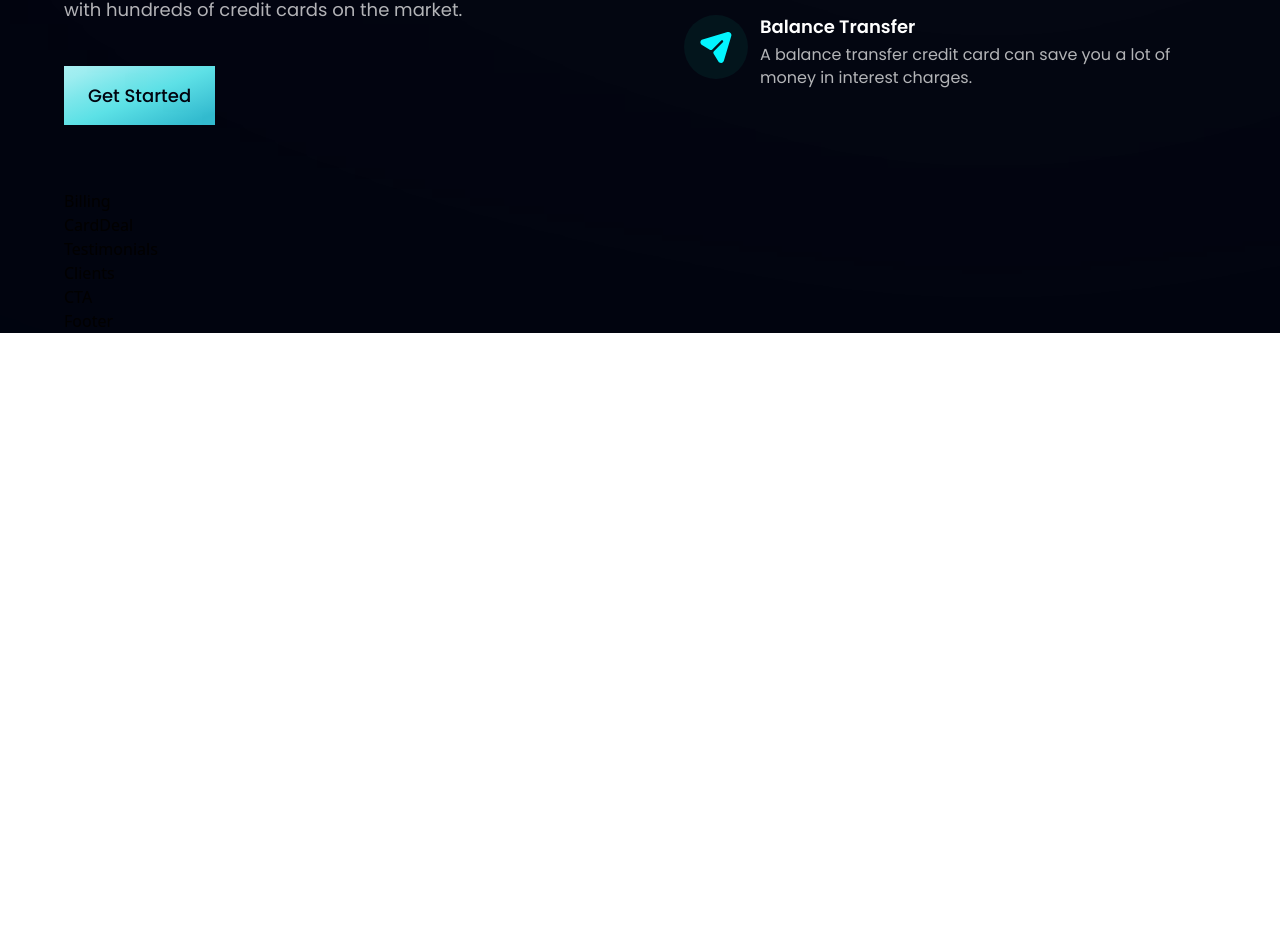
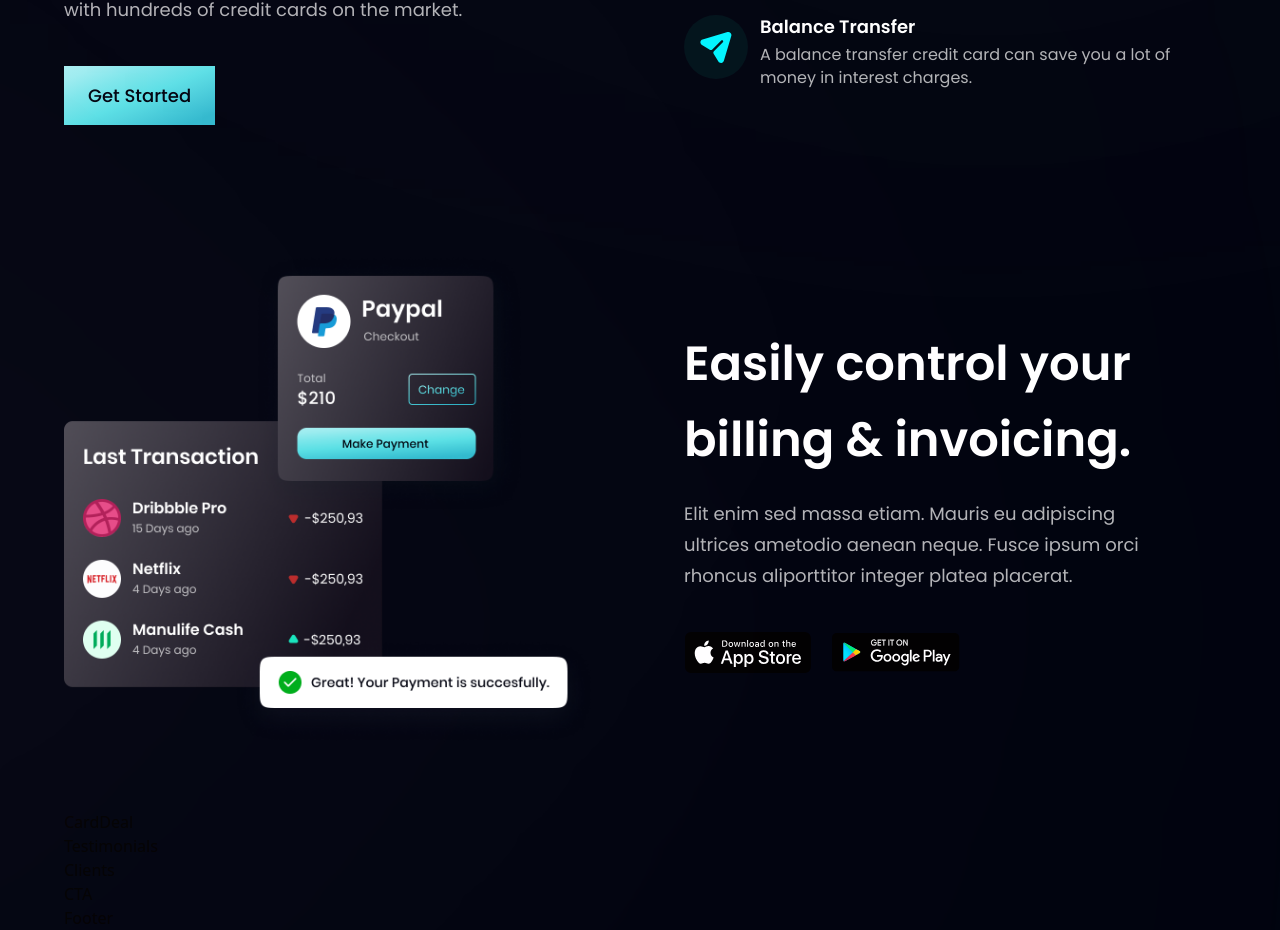
Before and after one commit to igor-mlv/example-of-responsive-react-app, a React (Vite) app: page / in a window 1280 px wide. Shown: the part 1326-2256 px from the top of the page. Before the commit the page ends 1659 px from the top, so only its background shows below. Built offline with nearby package versions, Linux system fonts and the light colour scheme.

Commit message:
finished billing section

```diff
--- a/src/components/Billing.jsx
+++ b/src/components/Billing.jsx
@@ -1,9 +1,27 @@
-import React from 'react'
+import { apple, bill, google } from '../assets';
+import styles, { layout } from '../styles';
 
-const Billing = () => {
-    return (
-        <div>Billing</div>
-    )
-}
+const Billing = () => (
+    <section id="product" className={layout.sectionReverse}>
+        <div className={layout.sectionImgReverse}>
+            <img src={bill} alt="billing" className="w-[100%] h-[100$%] relative z-[5]" />
+
+            <div className="absolute z-[3] -left-1/2 top-0 w-[50%] h-[50%] rounded-full white__gradient" />
+            <div className="absolute z-[0] -left-1/2 bottom-0 w-[50%] h-[50%] rounded-full pink__gradient" />
+        </div>
+
+        <div className={`${layout.sectionInfo} md:ml-10`}>
+            <h2 className={styles.heading2}>Easily control your <br className="sm:block hidden " />billing & invoicing.</h2>
+            <p className={`${styles.paragraph} max-w-[470px] mt-5`}>
+                Elit enim sed massa etiam. Mauris eu adipiscing ultrices ametodio aenean neque. Fusce ipsum orci rhoncus aliporttitor integer platea placerat.
+            </p>
+
+            <div className="flex flex-row flex-wrap sm:mt-10 mt-6 ">
+                <img src={apple} alt="app_store" className="w-[128px] h-[42px] object-contain mr-5 cursor-pointer" />
+                <img src={google} alt="google_store" className="w-[128px] h-[42px] object-contain cursor-pointer" />
+            </div>
+        </div>
+    </section>
+)
 
 export default Billing
--- a/src/styles.js
+++ b/src/styles.js
@@ -19,7 +19,7 @@
     section: `flex md:flex-row flex-col ${styles.paddingY}`,
     sectionReverse: `flex md:flex-row flex-col-reverse ${styles.paddingY}`,
 
-    sectionImgReverse: `flex-1 flex ${styles.flexCenter} md:mr-10 mr-0 md:mt-0 mt-10 relative`,
+    sectionImgReverse: `flex-1 flex ${styles.flexCenter} md:mr-12 mr-0 md:mt-0 mt-10 relative`,
     sectionImg: `flex-1 flex ${styles.flexCenter} md:ml-10 ml-0 md:mt-0 mt-10 relative`,
 
     sectionInfo: `flex-1 ${styles.flexStart} flex-col`,
```
